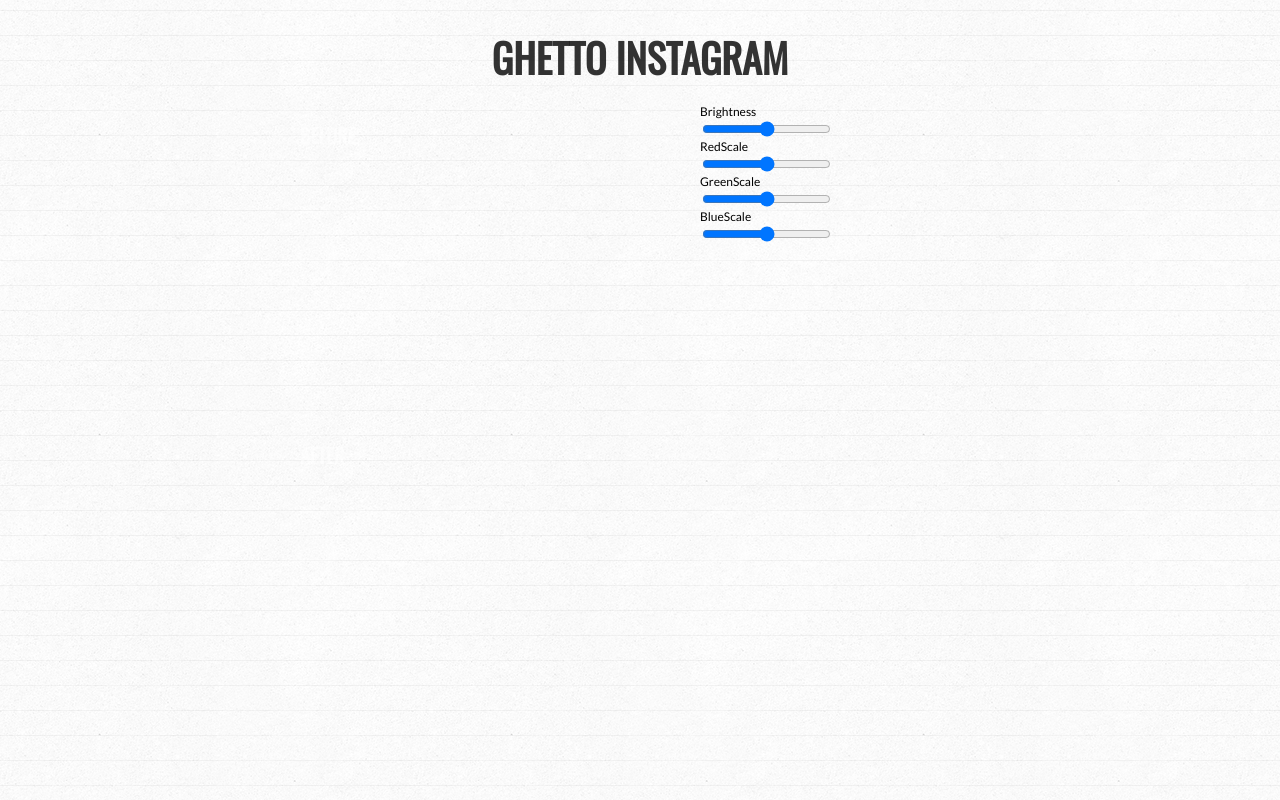
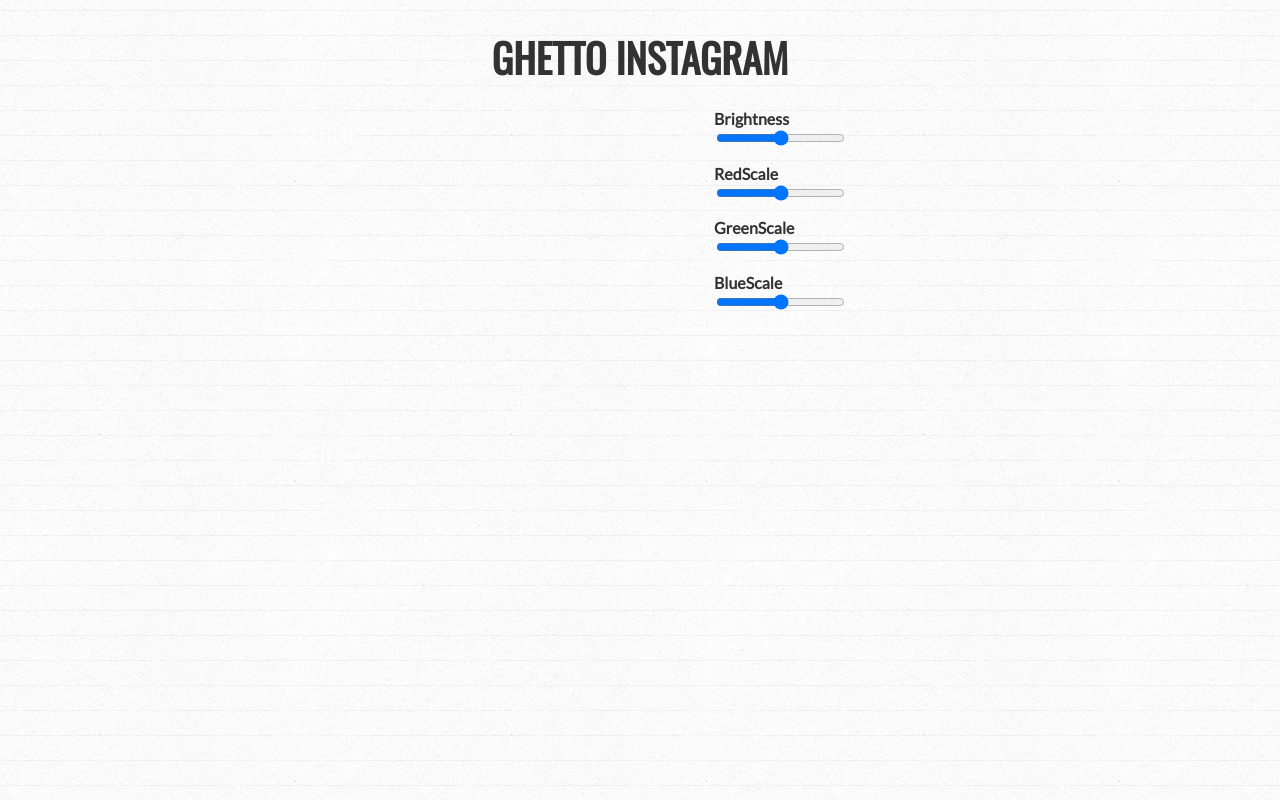
Before and after one commit to AshleighC/CSKS-HackNight, a plain HTML site: page index.html in a window 1280 px wide. Drawn offline with nearby package versions, Linux system fonts and the light colour scheme.

Commit message:
Elizabeth

```diff
--- a/css/style.css
+++ b/css/style.css
@@ -2,12 +2,6 @@ body {
   background: url('../img/linedpaper.png');
   margin: 0;
   padding: 0;
-}
-
-label {
-  font-family: 'Lato', 'Helvetica', sans-serif;
-  font-weight: 500;
-  font-size: 12px;
 }
 
 header {
@@ -31,6 +25,17 @@ h2 {
   color: rgba(255, 255, 255, 0.5);
   position: absolute;
   left: 20px;
+}
+
+label {
+  font-family: 'Lato', 'Helvetica', sans-serif;
+  font-weight: 700;
+  font-size: 16px;
+  color: rgba(0, 0, 0, 0.8);
+}
+
+fieldset {
+  border: none;
 }
 
 .before,
--- a/index.html
+++ b/index.html
@@ -23,17 +23,25 @@
       </div>
 
       <div class="controls">
+        <fieldset>
           <label>Brightness</label>
           <input type="range" min="0" max="150" value="75" step="1" onchange="changeVideo(0, this.value)"></input>
+        </fieldset>
 
+        <fieldset>
           <label>RedScale</label>
           <input type="range" min="0" max="150" value="75" step="1" onchange="changeVideo(1, this.value)"></input>
+        </fieldset>
 
+        <fieldset>
           <label>GreenScale</label>
           <input type="range" min="0" max="150" value="75" step="1" onchange="changeVideo(2, this.value)"></input>
+        </fieldset>
 
+        <fieldset>
           <label>BlueScale</label>
           <input type="range" min="0" max="150" value="75" step="1" onchange="changeVideo(3, this.value)"></input>
+        </fieldset>
       </div>
     </div>
   </body>
```
Lines whose indentation alone changed are shown as unchanged.
